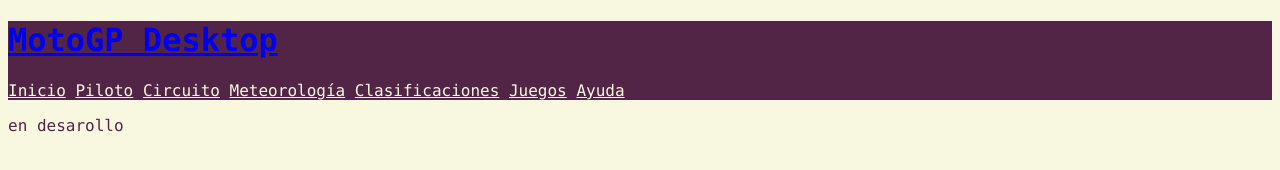
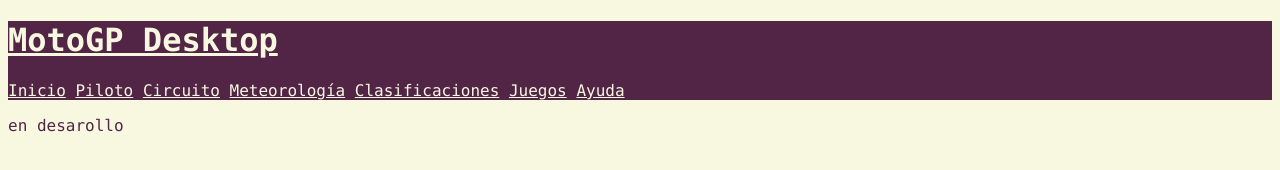
Before and after one commit to UO282894/sew2025, a plain HTML site: page index.html in a window 1280 px wide. Drawn offline with Linux system fonts and the light colour scheme.

Commit message:
Cambio en los links

```diff
--- a/estilo/estilo.css
+++ b/estilo/estilo.css
@@ -14,11 +14,11 @@ header {
     background-color: #522546;
 }
 
-/* Especifidad 002, 002, 003, 013, 013, 013 */
-header h1, header nav, header nav a,
-header nav a:visited,
-header nav a:hover,
-header nav a:active {
+/* Especifidad 002, 002, 002, 012, 012, 012 */
+header h1, header nav, header a,
+header a:visited,
+header a:hover,
+header a:active {
     /* Hereda el background-color de header */
     color: #F8F8E1;
 }
```
